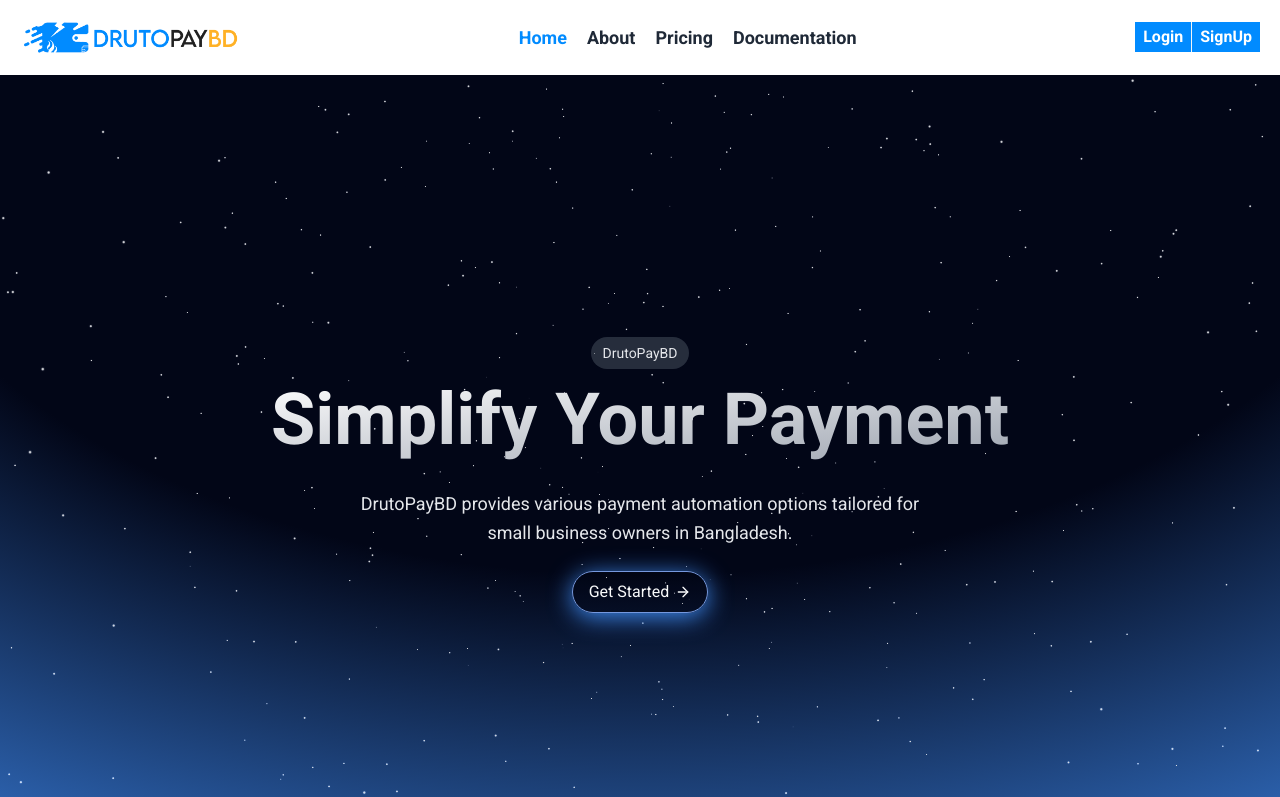
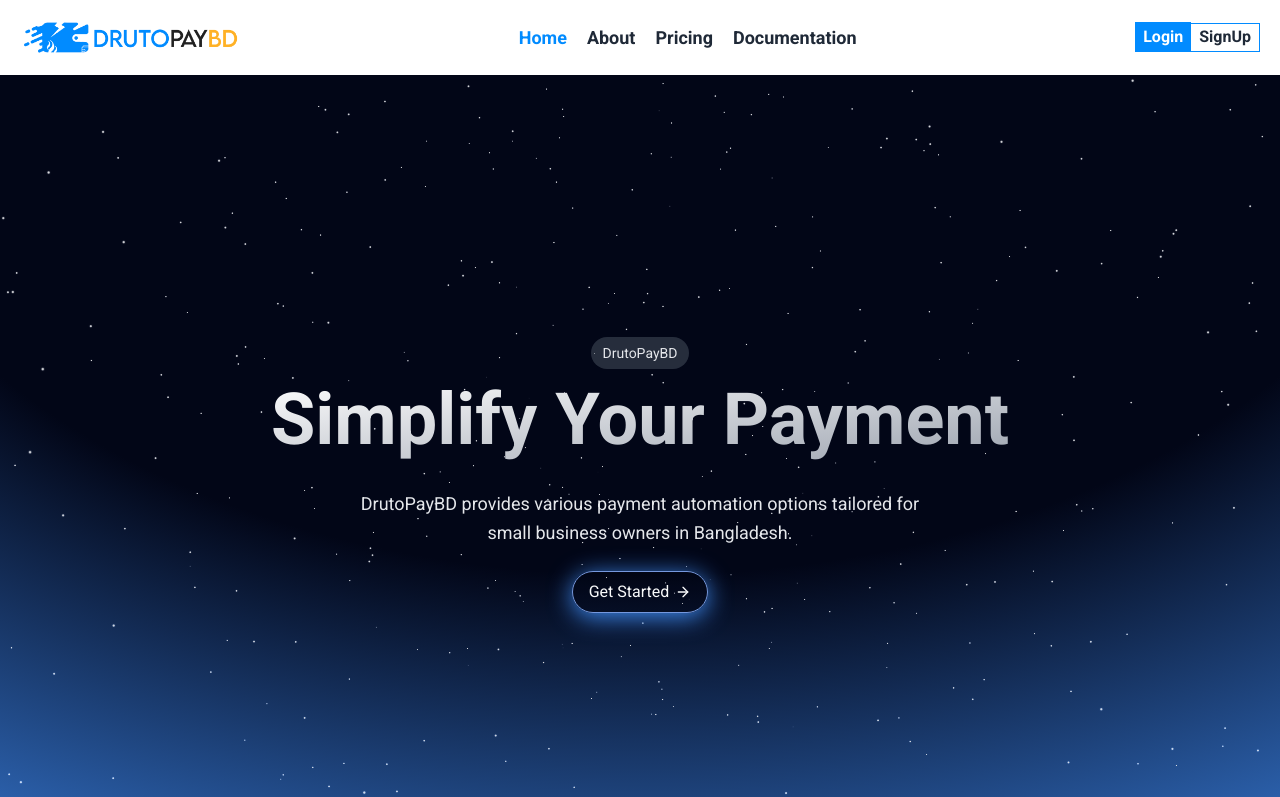
Before and after one commit to Md-Imran75/drutopaybd-frontend, a React (Vite) app: page / in a window 1280 px wide. Shown: the top 797 px of the page. Built offline with nearby package versions, Linux system fonts and the light colour scheme.

Commit message:
change login singpup button color

```diff
--- a/src/components/mainsite/global/Header.jsx
+++ b/src/components/mainsite/global/Header.jsx
@@ -31,10 +31,10 @@
 
                     <div className='flex items-center text-black-500'>
                         <div>
-                            <div className='px-2 bg-[#018bff] font-bold py-[3px] text-white border-r cursor-pointer border-gray-100'>Login</div>
+                            <div className='px-2 bg-[#018bff] font-bold py-[3px] text-white cursor-pointer border-gray-100'>Login</div>
                         </div>
                         <div>
-                            <div className='px-2 bg-[#018bff] font-bold py-[3px] text-white   cursor-pointer '>SignUp</div>
+                            <div className='px-2  border-r border-y border-[#018bff] font-bold py-[1.5px] text-gray-800   cursor-pointer '>SignUp</div>
 
                         </div>
                     </div>
```
